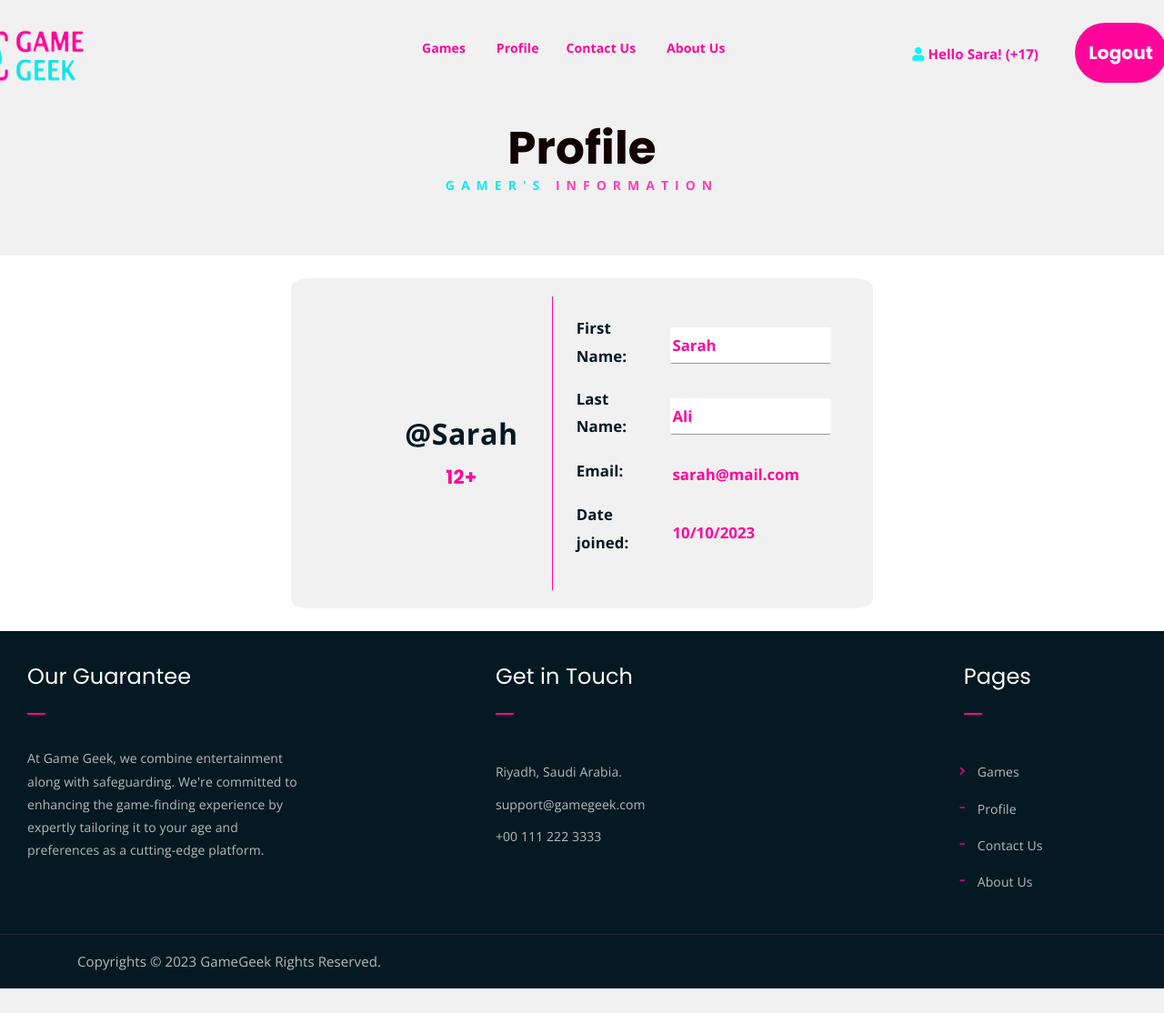
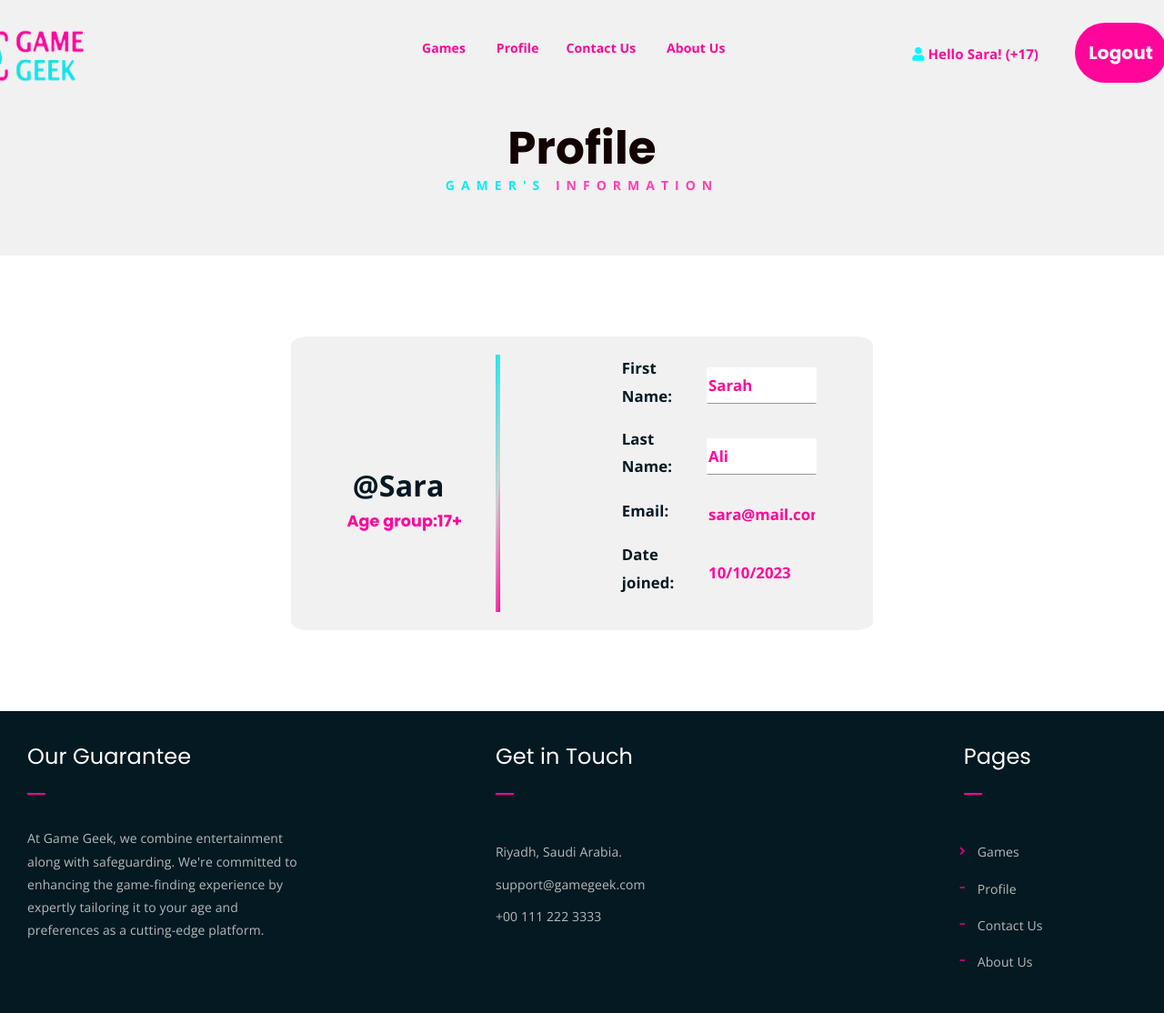
Before and after one commit to HanaAlfozan/2023-GP1-5, a Django app: page /profile/ in a window 1280 px wide; the page is wider, and only the part inside the window is pictured. Shown: the top 1114 px of that part at 91% size. Before the commit the page ends 1087 px from the top of that part, so only its background shows below. Run offline with Django 4.2, Linux system fonts and the light colour scheme; some libraries are stand-ins or nearby versions.

Commit message:
modifying profile.html

```diff
--- a/FrontEnd/templates/profile.html
+++ b/FrontEnd/templates/profile.html
@@ -47,11 +47,11 @@
     display: flex;
     justify-content: center; /* Center the content horizontally */
     align-items: center; /* Center the content vertically */
-    margin: 0 auto; /* Center the section horizontally */
+    margin: 5% auto; /* Center the section horizontally */
     max-width: 50%; /* Limit maximum width for two containers side by side */
     border-radius: 3%;
 }
-
+]
 .profile-container {
     text-align: center;
     padding: 20px;
@@ -64,6 +64,7 @@
     flex-wrap: wrap;
     justify-content: center; /* Center the content horizontally */
     align-items: center; /* Center the content vertically */
+
 }
 
 /* Your styles for the content inside each profile container */
@@ -87,6 +88,7 @@
     border-radius: 0 3% 3% 0; /* Apply different radius on the left */
     margin-right: 0; /* Remove right margin */
 	    box-shadow: none;
+
 
 
 }
@@ -131,6 +133,7 @@
   align-items: center;
   margin-bottom: 10px; /* Add space between input containers */
 
+
 }
 
 .input-container input {
@@ -173,6 +176,7 @@
         font-weight: bolder;
         margin-right: 10px;
         font-size: larger;
+
     }
 
     /* Add responsive styles */
@@ -189,10 +193,16 @@
 
 	.separator {
 	order: 2; /* Set the order to 2 to place it on the right */
-    width: 1px; /* Width of the vertical line */
-    background-color: #ff069a; /* Color of the vertical line */
+    width: 6px; /* Width of the vertical line */
+   background: rgb(21,232,237);
+background: linear-gradient(95deg, rgba(21,232,237,1) 0%, rgba(180,175,175,0.5032606792717087) 52%, rgba(255,6,154,1) 100%);
     margin-left: -10% ;
 	margin-right: 1%;
+}.content label{
+margin:auto 100% auto -30%;}
+
+			.content h5{
+margin-left:-70% ;
 }
 	</style>
 
@@ -307,6 +317,7 @@
 <br>
 
 
+
 				<div class="profile-sec">
 			<section class="d-flex">
 				<div class="profile-container labels-container">
@@ -324,7 +335,7 @@
 
 					<div class="input-container-read">
 						<label for="email" style="font-weight: bolder;">Email:</label>
-						<input type="text" id="email" name="email" value="sarah@mail.com" readonly>
+						<input type="text" id="email" name="email" value="sara@mail.com" readonly>
 					</div>
 
 					<div class="input-container-read">
@@ -335,12 +346,13 @@
 		        <div class="separator"></div> <!-- Add this separator element -->
 
 				<div class="profile-container user-info-container">
-					<div class="list-box d-flex flex-column align-items-center" style="margin-left: 1%;">
+
 
 						<div class="content">
-						 <label  style="font-size:230%; font-weight: bolder;">@Sarah</label>
-						 <h4 class="pink-text">12+</h4>
-						</div>
+						 <label  style="font-size:230%; font-weight: bolder;">@Sara</label>
+
+						 <h5 class="pink-text"> Age group:17+</h5>
+
 					</div>
 				</div>
 
```
